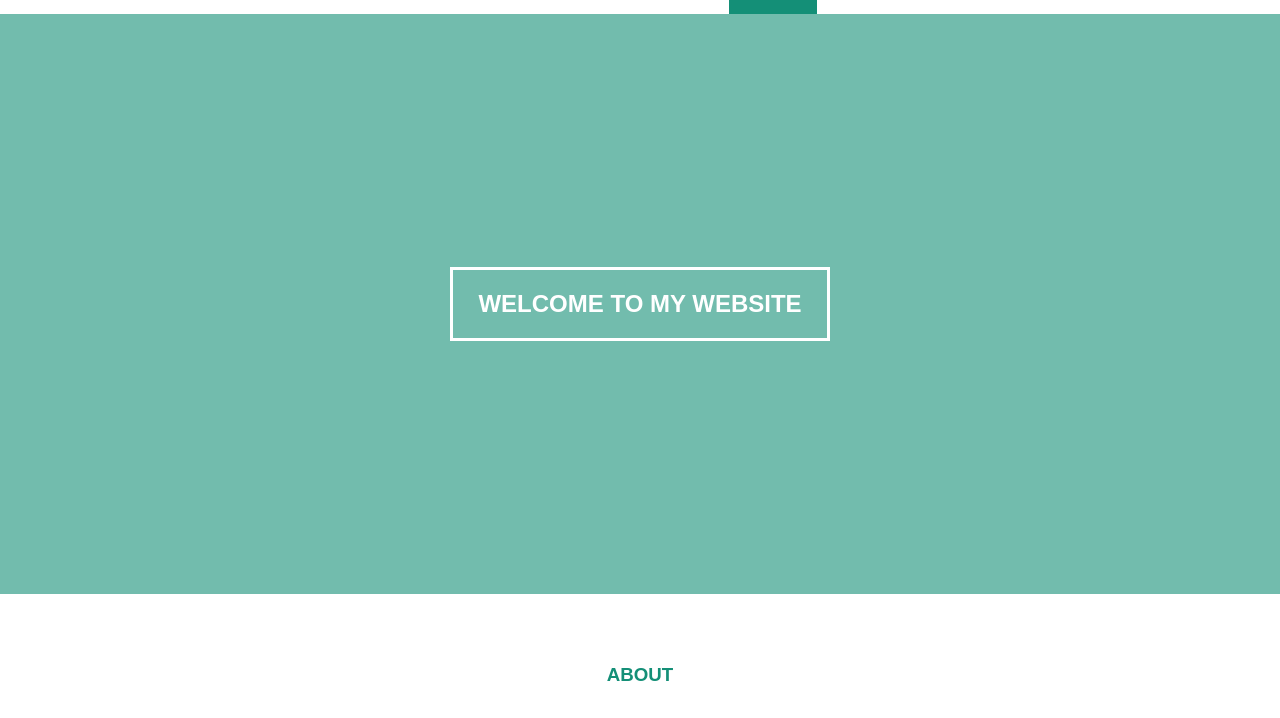
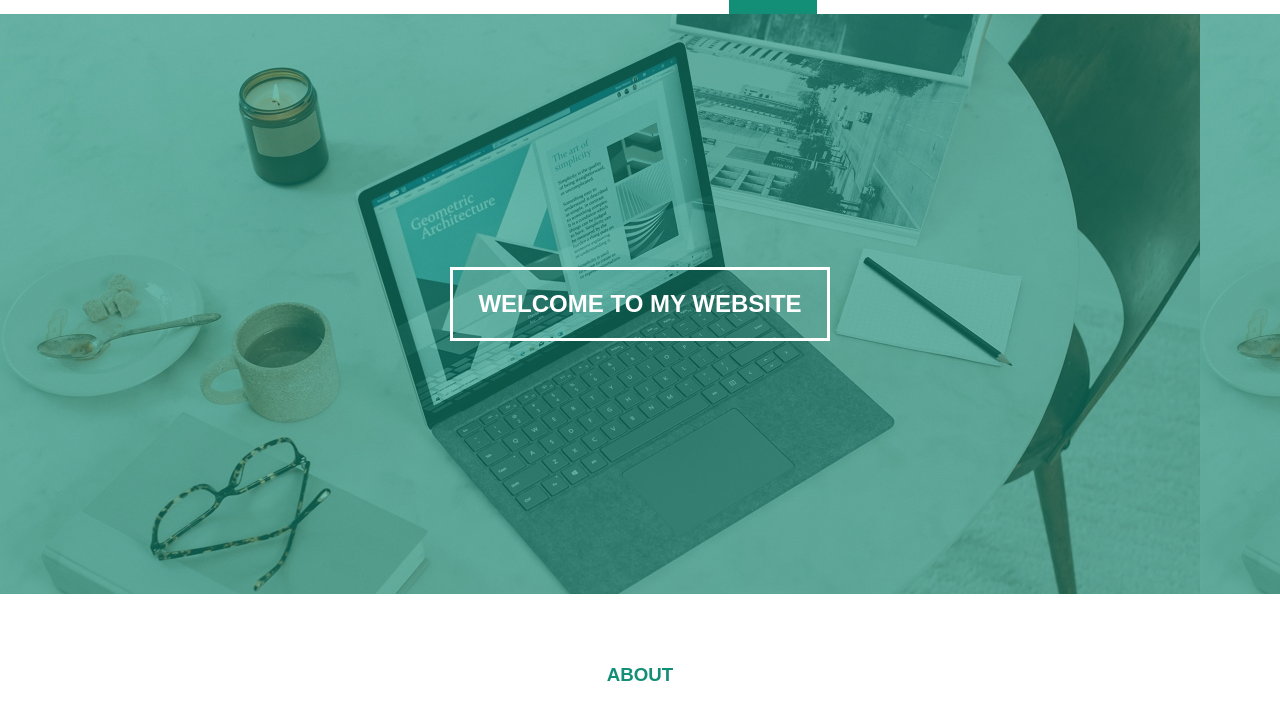
Before and after one commit to mherdifatkhulloh/projekwebsait, a plain HTML site: page index.html in a window 1280 px wide. Shown: the part 82-800 px from the top of the page. Drawn offline with nearby package versions, Linux system fonts and the light colour scheme.

Commit message:
Update style.css

```diff
--- a/style.css
+++ b/style.css
@@ -50,7 +50,7 @@ header ul li a:hover {
 }
 .banner {
 	height: 60vh;
-	background-image: url('../img/banner.jpg');
+	background-image: url('banner.jpg');
 	position: relative;
 	display: flex;
 	justify-content: center;
```
